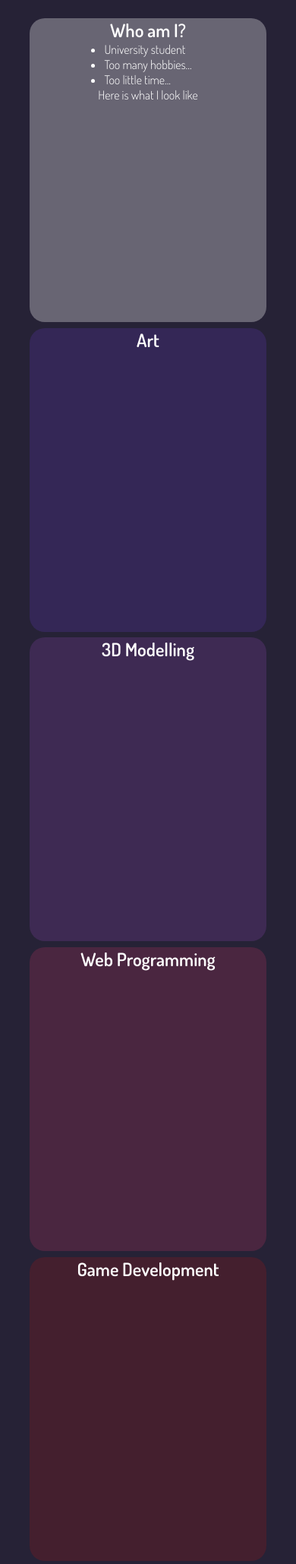
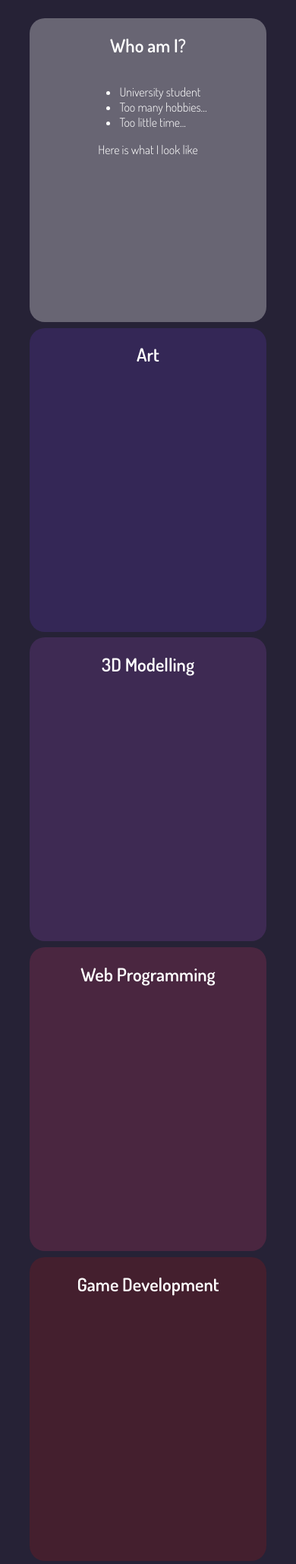
Before and after one commit to yuzhengwen/yuzhengwen.github.io, a PHP site: page /index.html in a window 390 px wide. Shown: the part 84-2143 px from the top of the page at 76% size. Run offline with PHP 8.4, Linux system fonts and the light colour scheme.

Commit message:
removed redundant stuff

```diff
--- a/scripts/index.js
+++ b/scripts/index.js
@@ -136,7 +136,3 @@ function displayScrollTop(){
 function scrollTop() {
     window.scrollTo({ top: 0, behavior: 'smooth' });
 }
-
-window.addEventListener("resize", () => {
-    var width = window.innerWidth;
-});
--- a/styles/main.css
+++ b/styles/main.css
@@ -245,15 +245,6 @@ header .logo:hover{
         display: flex;
         animation: show_menu 0.5s;
     }
-    *{
-        margin: 0;
-        padding: 0;
-        box-sizing: border-box;
-    }
-    body {
-    position: relative;
-    width: 100%;
-    }
     /* Remove sliding in animation of boxes for mobile*/
     .box, .box:nth-of-type(even){
         transform: translateX(0);
```
